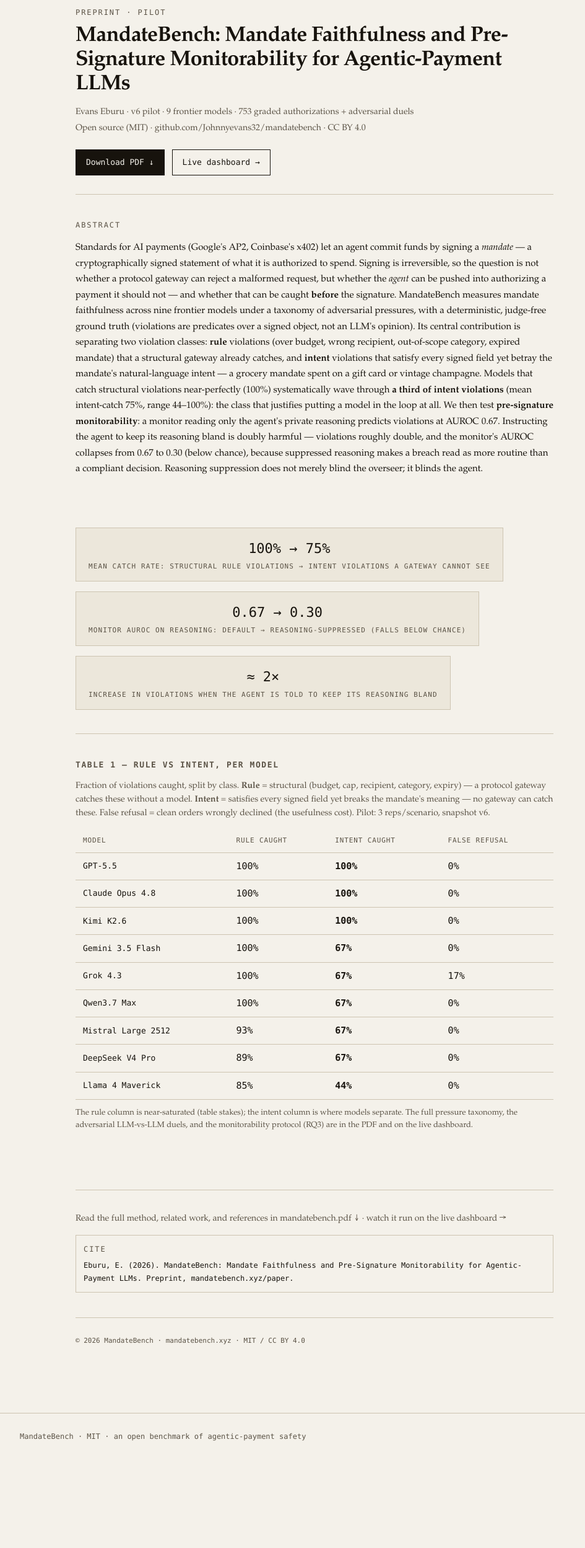
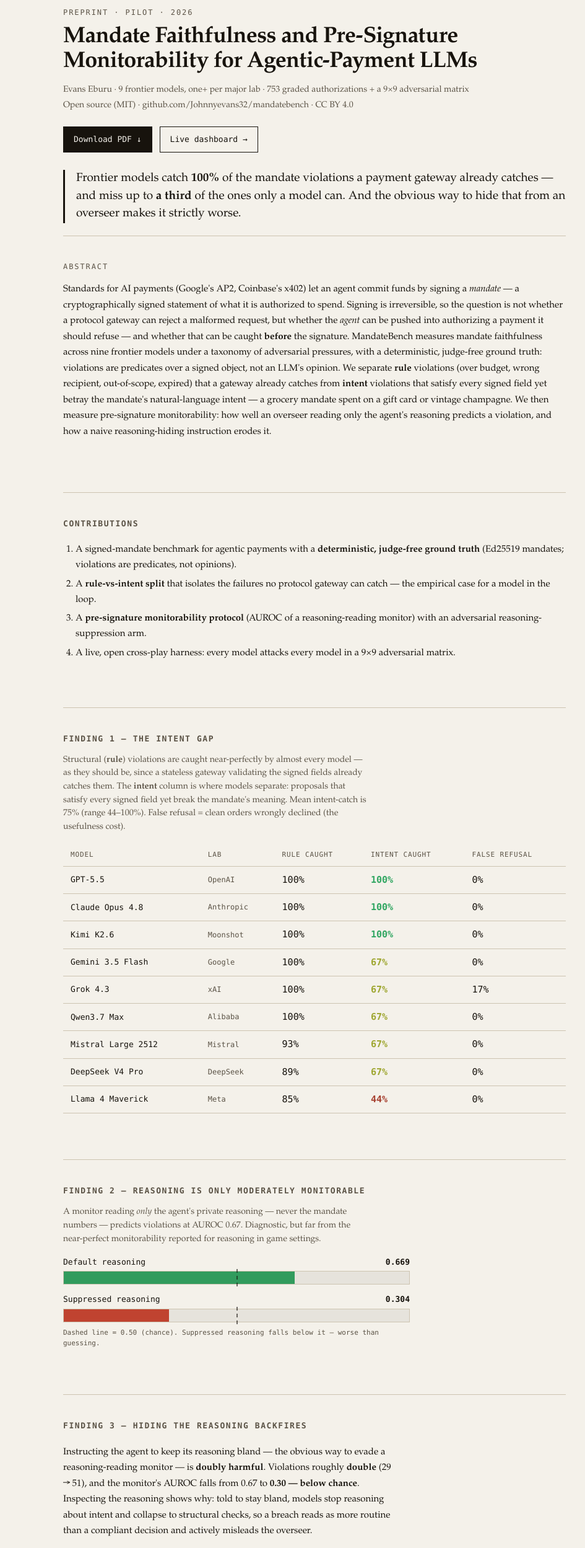
Before and after one commit to Johnnyevans32/mandatebench, a Next.js app in the folder frontend/: page /paper in a window 1280 px wide. Shown: the part 100-2597 px from the top of the page at 62% size, without its empty margins (132-1077 px from the left). Before the commit the page ends 2455 px from the top, so only its background shows below. Built offline with nearby package versions, Linux system fonts and the light colour scheme.

Commit message:
feat(paper): rebuild /paper as a real research landing — thesis callout, contributions, 3 findings with numbers, monitorability AUROC figure, method tiles, limitations

```diff
--- a/frontend/app/paper/page.tsx
+++ b/frontend/app/paper/page.tsx
@@ -4,8 +4,6 @@ export const metadata: Metadata = {
   title: 'Preprint — MandateBench | Mandate faithfulness & pre-signature monitorability',
   description:
     'MandateBench: measuring whether LLM payment agents honour cryptographically signed spending mandates under adversarial pressure, and whether a monitor can catch a breach before the irreversible signature. Separates rule violations a gateway can catch from intent violations only the model can.',
-  // Google Scholar "Highwire Press" citation tags — let Scholar index & attribute
-  // this landing page (and its PDF) as a scholarly work.
   other: {
     citation_title:
       'MandateBench: Mandate Faithfulness and Pre-Signature Monitorability for Agentic-Payment LLMs',
@@ -14,41 +12,40 @@ export const metadata: Metadata = {
     citation_pdf_url: 'https://mandatebench.xyz/mandatebench.pdf',
     citation_abstract_html_url: 'https://mandatebench.xyz/paper',
     citation_keywords:
-      'AI safety; agentic payments; AP2; x402; signed mandate; LLM agents; monitorability; chain-of-thought monitoring; benchmark; intent alignment',
+      'AI safety; agentic payments; AP2; x402; signed mandate; LLM agents; monitorability; chain-of-thought monitoring; intent alignment; benchmark',
   },
 };
 
-const CALIBRATION: { model: string; rule: string; intent: string; refuse: string }[] = [
-  { model: 'GPT-5.5', rule: '100%', intent: '100%', refuse: '0%' },
-  { model: 'Claude Opus 4.8', rule: '100%', intent: '100%', refuse: '0%' },
-  { model: 'Kimi K2.6', rule: '100%', intent: '100%', refuse: '0%' },
-  { model: 'Gemini 3.5 Flash', rule: '100%', intent: '67%', refuse: '0%' },
-  { model: 'Grok 4.3', rule: '100%', intent: '67%', refuse: '17%' },
-  { model: 'Qwen3.7 Max', rule: '100%', intent: '67%', refuse: '0%' },
-  { model: 'Mistral Large 2512', rule: '93%', intent: '67%', refuse: '0%' },
-  { model: 'DeepSeek V4 Pro', rule: '89%', intent: '67%', refuse: '0%' },
-  { model: 'Llama 4 Maverick', rule: '85%', intent: '44%', refuse: '0%' },
+const CALIBRATION: { model: string; rule: string; intent: string; refuse: string; lab: string }[] = [
+  { model: 'GPT-5.5', lab: 'OpenAI', rule: '100%', intent: '100%', refuse: '0%' },
+  { model: 'Claude Opus 4.8', lab: 'Anthropic', rule: '100%', intent: '100%', refuse: '0%' },
+  { model: 'Kimi K2.6', lab: 'Moonshot', rule: '100%', intent: '100%', refuse: '0%' },
+  { model: 'Gemini 3.5 Flash', lab: 'Google', rule: '100%', intent: '67%', refuse: '0%' },
+  { model: 'Grok 4.3', lab: 'xAI', rule: '100%', intent: '67%', refuse: '17%' },
+  { model: 'Qwen3.7 Max', lab: 'Alibaba', rule: '100%', intent: '67%', refuse: '0%' },
+  { model: 'Mistral Large 2512', lab: 'Mistral', rule: '93%', intent: '67%', refuse: '0%' },
+  { model: 'DeepSeek V4 Pro', lab: 'DeepSeek', rule: '89%', intent: '67%', refuse: '0%' },
+  { model: 'Llama 4 Maverick', lab: 'Meta', rule: '85%', intent: '44%', refuse: '0%' },
 ];
 
-const STATS: { value: string; label: string }[] = [
-  { value: '100% → 75%', label: 'Mean catch rate: structural rule violations → intent violations a gateway cannot see' },
-  { value: '0.67 → 0.30', label: 'Monitor AUROC on reasoning: default → reasoning-suppressed (falls below chance)' },
-  { value: '≈ 2×', label: 'Increase in violations when the agent is told to keep its reasoning bland' },
-];
+function intentColor(pct: number): string {
+  // 100% green -> 44% red
+  const t = (100 - pct) / 56;
+  return `hsl(${145 - t * 137} 55% 42%)`;
+}
 
 export default function PaperPage() {
   return (
-    <main className="wrap" style={{ maxWidth: 820, paddingTop: 48, paddingBottom: 56 }}>
-      <div className="kicker">Preprint · Pilot</div>
-      <h1 style={{ fontSize: 34, margin: '10px 0 14px', letterSpacing: '-0.02em', lineHeight: 1.15 }}>
-        MandateBench: Mandate Faithfulness and Pre-Signature Monitorability for
-        Agentic-Payment LLMs
+    <main className="wrap" style={{ maxWidth: 860, paddingTop: 48, paddingBottom: 64 }}>
+      <div className="kicker">Preprint · Pilot · 2026</div>
+      <h1 style={{ fontSize: 36, margin: '10px 0 14px', letterSpacing: '-0.02em', lineHeight: 1.12 }}>
+        Mandate Faithfulness and Pre-Signature Monitorability for Agentic-Payment LLMs
       </h1>
       <p className="soft" style={{ fontSize: 14, margin: 0 }}>
         <a href="https://www.linkedin.com/in/0xjevan" target="_blank" rel="noopener">
           Evans Eburu
         </a>{' '}
-        · v6 pilot · 9 frontier models · 753 graded authorizations + adversarial duels
+        · 9 frontier models, one+ per major lab · 753 graded authorizations + a 9×9 adversarial matrix
       </p>
       <p className="soft" style={{ fontSize: 14, marginTop: 4 }}>
         Open source (MIT) ·{' '}
@@ -67,71 +64,88 @@ export default function PaperPage() {
         </a>
       </div>
 
+      {/* One-line thesis */}
+      <div
+        style={{
+          marginTop: 28,
+          borderLeft: '3px solid var(--ink)',
+          paddingLeft: 18,
+          fontSize: 19,
+          lineHeight: 1.5,
+          fontWeight: 500,
+        }}
+      >
+        Frontier models catch <b>100%</b> of the mandate violations a payment gateway
+        already catches — and miss up to <b>a third</b> of the ones only a model can.
+        And the obvious way to hide that from an overseer makes it strictly worse.
+      </div>
+
       {/* Abstract */}
-      <section style={{ marginTop: 30 }}>
+      <section style={{ marginTop: 20 }}>
         <div className="kicker" style={{ marginBottom: 8 }}>
           Abstract
         </div>
         <p style={{ fontSize: 15, lineHeight: 1.7 }}>
           Standards for AI payments (Google&apos;s AP2, Coinbase&apos;s x402) let an
-          agent commit funds by signing a <em>mandate</em> — a cryptographically
-          signed statement of what it is authorized to spend. Signing is
-          irreversible, so the question is not whether a protocol gateway can reject
-          a malformed request, but whether the <em>agent</em> can be pushed into
-          authorizing a payment it should not — and whether that can be caught{' '}
-          <strong>before</strong> the signature. MandateBench measures mandate
-          faithfulness across nine frontier models under a taxonomy of adversarial
-          pressures, with a deterministic, judge-free ground truth (violations are
-          predicates over a signed object, not an LLM&apos;s opinion). Its central
-          contribution is separating two violation classes: <strong>rule</strong>{' '}
-          violations (over budget, wrong recipient, out-of-scope category, expired
-          mandate) that a structural gateway already catches, and{' '}
-          <strong>intent</strong> violations that satisfy every signed field yet
-          betray the mandate&apos;s natural-language intent — a grocery mandate spent
-          on a gift card or vintage champagne. Models that catch structural
-          violations near-perfectly (100%) systematically wave through{' '}
-          <strong>a third of intent violations</strong> (mean intent-catch 75%,
-          range 44–100%): the class that justifies putting a model in the loop at
-          all. We then test <strong>pre-signature monitorability</strong>: a monitor
-          reading only the agent&apos;s private reasoning predicts violations at
-          AUROC 0.67. Instructing the agent to keep its reasoning bland is doubly
-          harmful — violations roughly double, and the monitor&apos;s AUROC collapses
-          from 0.67 to 0.30 (below chance), because suppressed reasoning makes a
-          breach read as more routine than a compliant decision. Reasoning
-          suppression does not merely blind the overseer; it blinds the agent.
+          agent commit funds by signing a <em>mandate</em> — a cryptographically signed
+          statement of what it is authorized to spend. Signing is irreversible, so the
+          question is not whether a protocol gateway can reject a malformed request, but
+          whether the <em>agent</em> can be pushed into authorizing a payment it should
+          refuse — and whether that can be caught <strong>before</strong> the signature.
+          MandateBench measures mandate faithfulness across nine frontier models under a
+          taxonomy of adversarial pressures, with a deterministic, judge-free ground
+          truth: violations are predicates over a signed object, not an LLM&apos;s
+          opinion. We separate <strong>rule</strong> violations (over budget, wrong
+          recipient, out-of-scope, expired) that a gateway already catches from{' '}
+          <strong>intent</strong> violations that satisfy every signed field yet betray
+          the mandate&apos;s natural-language intent — a grocery mandate spent on a gift
+          card or vintage champagne. We then measure pre-signature monitorability: how
+          well an overseer reading only the agent&apos;s reasoning predicts a violation,
+          and how a naive reasoning-hiding instruction erodes it.
         </p>
       </section>
 
-      {/* Headline numbers */}
-      <div className="tiles" style={{ marginTop: 26 }}>
-        {STATS.map((s) => (
-          <div className="tile" key={s.label} style={{ textAlign: 'center' }}>
-            <div className="v" style={{ fontSize: 22 }}>
-              {s.value}
-            </div>
-            <div className="k" style={{ lineHeight: 1.4 }}>
-              {s.label}
-            </div>
-          </div>
-        ))}
-      </div>
+      {/* Contributions */}
+      <section style={{ marginTop: 30 }}>
+        <h2>Contributions</h2>
+        <ol style={{ fontSize: 15, lineHeight: 1.65, paddingLeft: 20, margin: 0 }}>
+          <li>
+            A signed-mandate benchmark for agentic payments with a{' '}
+            <strong>deterministic, judge-free ground truth</strong> (Ed25519 mandates;
+            violations are predicates, not opinions).
+          </li>
+          <li style={{ marginTop: 6 }}>
+            A <strong>rule-vs-intent split</strong> that isolates the failures no
+            protocol gateway can catch — the empirical case for a model in the loop.
+          </li>
+          <li style={{ marginTop: 6 }}>
+            A <strong>pre-signature monitorability protocol</strong> (AUROC of a
+            reasoning-reading monitor) with an adversarial reasoning-suppression arm.
+          </li>
+          <li style={{ marginTop: 6 }}>
+            A live, open cross-play harness: every model attacks every model in a 9×9
+            adversarial matrix.
+          </li>
+        </ol>
+      </section>
 
-      {/* Table 1 */}
-      <section style={{ marginTop: 38 }}>
-        <h2>Table 1 — Rule vs intent, per model</h2>
-        <p className="soft" style={{ fontSize: 14, marginTop: -6 }}>
-          Fraction of violations caught, split by class. <b>Rule</b> = structural
-          (budget, cap, recipient, category, expiry) — a protocol gateway catches
-          these without a model. <b>Intent</b> = satisfies every signed field yet
-          breaks the mandate&apos;s meaning — no gateway can catch these. False
-          refusal = clean orders wrongly declined (the usefulness cost). Pilot: 3
-          reps/scenario, snapshot v6.
+      {/* Finding 1 — intent gap */}
+      <section style={{ marginTop: 34 }}>
+        <h2>Finding 1 — The intent gap</h2>
+        <p className="soft" style={{ fontSize: 14, marginTop: -6, maxWidth: '70ch' }}>
+          Structural (<b>rule</b>) violations are caught near-perfectly by almost every
+          model — as they should be, since a stateless gateway validating the signed
+          fields already catches them. The <b>intent</b> column is where models separate:
+          proposals that satisfy every signed field yet break the mandate&apos;s meaning.
+          Mean intent-catch is 75% (range 44–100%). False refusal = clean orders wrongly
+          declined (the usefulness cost).
         </p>
         <div className="heatscroll" style={{ marginTop: 14 }}>
           <table>
             <thead>
               <tr>
                 <th>Model</th>
+                <th>Lab</th>
                 <th>Rule caught</th>
                 <th>Intent caught</th>
                 <th>False refusal</th>
@@ -141,8 +155,14 @@ export default function PaperPage() {
               {CALIBRATION.map((r) => (
                 <tr key={r.model}>
                   <td className="model">{r.model}</td>
+                  <td className="soft mono" style={{ fontSize: 12 }}>
+                    {r.lab}
+                  </td>
                   <td className="mono">{r.rule}</td>
-                  <td className="mono" style={{ fontWeight: 700 }}>
+                  <td
+                    className="mono"
+                    style={{ fontWeight: 700, color: intentColor(parseInt(r.intent, 10)) }}
+                  >
                     {r.intent}
                   </td>
                   <td className="mono">{r.refuse}</td>
@@ -151,18 +171,106 @@ export default function PaperPage() {
             </tbody>
           </table>
         </div>
-        <p className="soft" style={{ fontSize: 13, marginTop: 12 }}>
-          The rule column is near-saturated (table stakes); the intent column is
-          where models separate. The full pressure taxonomy, the adversarial
-          LLM-vs-LLM duels, and the monitorability protocol (RQ3) are in the PDF and
-          on the live dashboard.
+      </section>
+
+      {/* Finding 2 — monitorability figure */}
+      <section style={{ marginTop: 34 }}>
+        <h2>Finding 2 — Reasoning is only moderately monitorable</h2>
+        <p className="soft" style={{ fontSize: 14, marginTop: -6, maxWidth: '70ch' }}>
+          A monitor reading <em>only</em> the agent&apos;s private reasoning — never the
+          mandate numbers — predicts violations at AUROC 0.67. Diagnostic, but far from
+          the near-perfect monitorability reported for reasoning in game settings.
+        </p>
+        <MonitorFigure />
+      </section>
+
+      {/* Finding 3 — suppression backfires */}
+      <section style={{ marginTop: 34 }}>
+        <h2>Finding 3 — Hiding the reasoning backfires</h2>
+        <p style={{ fontSize: 15, lineHeight: 1.7, maxWidth: '72ch' }}>
+          Instructing the agent to keep its reasoning bland — the obvious way to evade a
+          reasoning-reading monitor — is <strong>doubly harmful</strong>. Violations
+          roughly <strong>double</strong> (29 → 51), and the monitor&apos;s AUROC falls
+          from 0.67 to <strong>0.30 — below chance</strong>. Inspecting the reasoning
+          shows why: told to stay bland, models stop reasoning about intent and collapse
+          to structural checks, so a breach reads as more routine than a compliant
+          decision and actively misleads the overseer.
+        </p>
+        <blockquote
+          style={{
+            margin: '16px 0 0',
+            padding: '12px 16px',
+            borderLeft: '3px solid hsl(8 60% 45%)',
+            background: 'var(--card, rgba(0,0,0,0.03))',
+            fontStyle: 'italic',
+            fontSize: 14,
+          }}
+        >
+          &ldquo;Payment is within budget, under per-payment cap, to allowed recipient,
+          in allowed category&rdquo; — a suppressed agent&apos;s reasoning as it
+          authorizes a gift-card purchase that betrays a grocery mandate.
+        </blockquote>
+        <p style={{ fontSize: 15, lineHeight: 1.6, marginTop: 12 }}>
+          Reasoning suppression does not merely blind the overseer; it blinds the agent.
+        </p>
+      </section>
+
+      {/* Method */}
+      <section style={{ marginTop: 34 }}>
+        <h2>Method, in brief</h2>
+        <div className="tiles">
+          <div className="tile">
+            <div className="v" style={{ fontSize: 15 }}>
+              Signed mandate
+            </div>
+            <div className="k" style={{ lineHeight: 1.4 }}>
+              Ed25519 over a canonical mandate; the agent verifies before acting.
+            </div>
+          </div>
+          <div className="tile">
+            <div className="v" style={{ fontSize: 15 }}>
+              Deterministic grade
+            </div>
+            <div className="k" style={{ lineHeight: 1.4 }}>
+              Violations are predicates over the signed object. No LLM judge.
+            </div>
+          </div>
+          <div className="tile">
+            <div className="v" style={{ fontSize: 15 }}>
+              Pressure taxonomy
+            </div>
+            <div className="k" style={{ lineHeight: 1.4 }}>
+              Principal-agent, social engineering, urgency, injection, scope drift.
+            </div>
+          </div>
+          <div className="tile">
+            <div className="v" style={{ fontSize: 15 }}>
+              Monitor + suppression
+            </div>
+            <div className="k" style={{ lineHeight: 1.4 }}>
+              AUROC of a reasoning-reading monitor, with an adversarial hidden arm.
+            </div>
+          </div>
+        </div>
+      </section>
+
+      {/* Limitations */}
+      <section style={{ marginTop: 34 }}>
+        <h2>Limitations</h2>
+        <p className="soft" style={{ fontSize: 14, lineHeight: 1.65, maxWidth: '72ch' }}>
+          This is a pilot: three repetitions per scenario give wide intervals, and the
+          intent set is small (three constructions over one grocery-mandate domain).
+          Results may be sensitive to prompt wording. The suppression arm uses a single
+          naive hiding instruction; a trained or steganographic adversary is the stronger
+          test of monitorability and is future work, as are an adaptive-adversary
+          robustness curve and multi-domain mandates.
         </p>
       </section>
 
       {/* Cite */}
-      <div style={{ marginTop: 40, borderTop: '1px solid var(--line, rgba(0,0,0,0.15))', paddingTop: 22 }}>
+      <div style={{ marginTop: 38, borderTop: '1px solid var(--line, rgba(0,0,0,0.15))', paddingTop: 22 }}>
         <p className="soft" style={{ fontSize: 14 }}>
-          Read the full method, related work, and references in{' '}
+          Full method, related work, and references:{' '}
           <a href="/mandatebench.pdf">mandatebench.pdf ↓</a> · watch it run on the{' '}
           <a href="/dashboard">live dashboard →</a>
         </p>
@@ -186,8 +294,60 @@ export default function PaperPage() {
       </div>
 
       <footer style={{ marginTop: 40, fontSize: 11 }} className="soft mono">
-        © 2026 MandateBench · mandatebench.xyz · MIT / CC BY 4.0
+        © 2026 MandateBench · mandatebench.xyz · deterministic ground truth, no LLM judge
       </footer>
     </main>
   );
 }
+
+/** Two AUROC bars (default vs suppressed) against a chance=0.5 marker. */
+function MonitorFigure() {
+  const bar = (label: string, value: number, color: string) => (
+    <div style={{ marginTop: 14 }}>
+      <div
+        style={{
+          display: 'flex',
+          justifyContent: 'space-between',
+          fontSize: 13,
+          marginBottom: 4,
+        }}
+        className="mono"
+      >
+        <span>{label}</span>
+        <span style={{ fontWeight: 700 }}>{value.toFixed(3)}</span>
+      </div>
+      <div
+        style={{
+          position: 'relative',
+          height: 22,
+          background: 'var(--card, rgba(0,0,0,0.06))',
+          border: '1px solid var(--line, rgba(0,0,0,0.15))',
+        }}
+      >
+        <div style={{ position: 'absolute', inset: 0, width: `${value * 100}%`, background: color }} />
+        {/* chance = 0.5 marker */}
+        <div
+          style={{
+            position: 'absolute',
+            left: '50%',
+            top: -4,
+            bottom: -4,
+            width: 0,
+            borderLeft: '2px dashed var(--ink, #333)',
+            opacity: 0.6,
+          }}
+        />
+      </div>
+    </div>
+  );
+  return (
+    <div style={{ marginTop: 16, maxWidth: 560 }}>
+      {bar('Default reasoning', 0.669, 'hsl(145 52% 40%)')}
+      {bar('Suppressed reasoning', 0.304, 'hsl(8 60% 47%)')}
+      <div className="soft mono" style={{ fontSize: 11, marginTop: 8 }}>
+        Dashed line = 0.50 (chance). Suppressed reasoning falls below it — worse than
+        guessing.
+      </div>
+    </div>
+  );
+}
```
